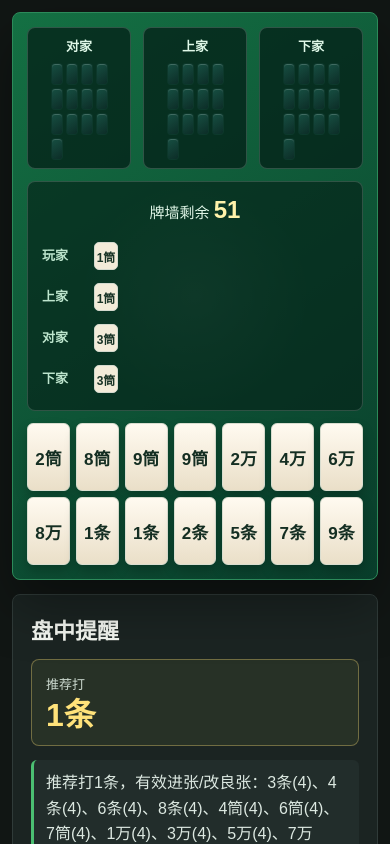
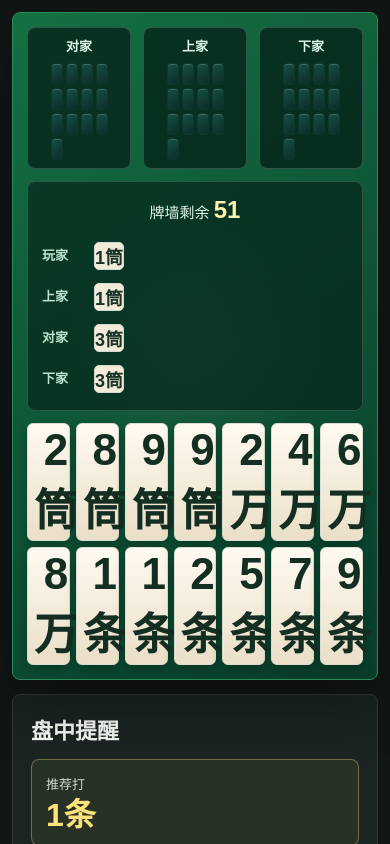
Before and after one commit to gilgamesh1124/mahjong-trainer, a website with bundled scripts: page index.html in a window 390 px wide. Both pictures are taken after a click on the button "1筒". Shown: the top 844 px of the page. Built offline with nearby package versions, Linux system fonts and the light colour scheme.

Commit message:
Increase font sizes for Unicode mahjong emoji glyphs

```diff
--- a/src/styles.css
+++ b/src/styles.css
@@ -157,7 +157,7 @@ button {
   border-radius: 5px;
   background: #f3ebd9;
   color: #193326;
-  font-size: 12px;
+  font-size: 18px;
   font-weight: 700;
 }
 
@@ -180,7 +180,7 @@ button {
   background: linear-gradient(180deg, #fffaf0, #eadfc8);
   color: #142e22;
   cursor: pointer;
-  font-size: 18px;
+  font-size: 48px;
   font-weight: 800;
   box-shadow: 0 6px 12px rgba(0, 0, 0, 0.22);
 }
@@ -378,7 +378,7 @@ button {
 
   .tile {
     min-height: 68px;
-    font-size: 17px;
+    font-size: 44px;
   }
 
   .advice-panel {
```
